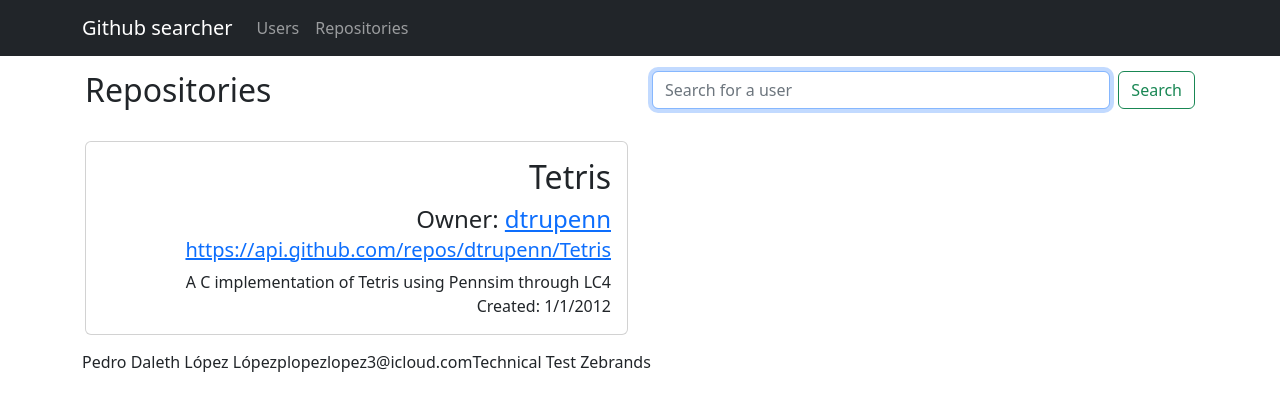
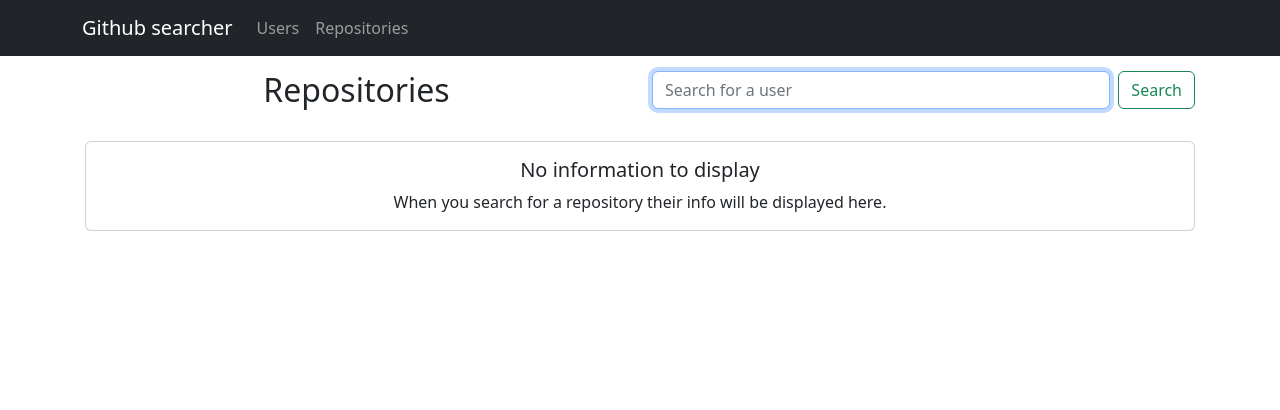
Before and after one commit to Daleth50/zerandsTest, a React (Create React App) app: page /repositories in a window 1280 px wide. Shown: the top 410 px of the page. Built offline with nearby package versions, Linux system fonts and the light colour scheme.

Commit message:
improved users and repositories pages

```diff
--- a/src/App.css
+++ b/src/App.css
@@ -1,5 +1,6 @@
 .App {
   text-align: center;
+  height: 100%;
 }
 
 .App-logo {
@@ -36,3 +37,7 @@
     transform: rotate(360deg);
   }
 }
+
+html, body {
+  height: 100%;
+}
--- a/src/App.js
+++ b/src/App.js
@@ -5,10 +5,10 @@ import Navigation from "./navigation/navigation";
 
 function App() {
   return (
-    <div>
+    <div className="App">
       <NavBar></NavBar>
       <Navigation></Navigation>
-      <Footer></Footer>
+      {/* <Footer></Footer> */}
     </div>
   );
 }
--- a/src/app/pages/repositories.js
+++ b/src/app/pages/repositories.js
@@ -25,137 +25,7 @@ import appConfig from "../config/app.config";
 export default function RepositoriesComponent(props) {
   const [search, setSearch] = React.useState("");
   const [working, setWorking] = React.useState(false);
-  const [results, setResults] = React.useState([
-    {
-      id: 3081286,
-      node_id: "MDEwOlJlcG9zaXRvcnkzMDgxMjg2",
-      name: "Tetris",
-      full_name: "dtrupenn/Tetris",
-      owner: {
-        login: "dtrupenn",
-        id: 872147,
-        node_id: "MDQ6VXNlcjg3MjE0Nw==",
-        avatar_url:
-          "https://secure.gravatar.com/avatar/e7956084e75f239de85d3a31bc172ace?d=https://a248.e.akamai.net/assets.github.com%2Fimages%2Fgravatars%2Fgravatar-user-420.png",
-        gravatar_id: "",
-        url: "https://api.github.com/users/dtrupenn",
-        received_events_url:
-          "https://api.github.com/users/dtrupenn/received_events",
-        type: "User",
-        html_url: "https://github.com/octocat",
-        followers_url: "https://api.github.com/users/octocat/followers",
-        following_url:
-          "https://api.github.com/users/octocat/following{/other_user}",
-        gists_url: "https://api.github.com/users/octocat/gists{/gist_id}",
-        starred_url:
-          "https://api.github.com/users/octocat/starred{/owner}{/repo}",
-        subscriptions_url: "https://api.github.com/users/octocat/subscriptions",
-        organizations_url: "https://api.github.com/users/octocat/orgs",
-        repos_url: "https://api.github.com/users/octocat/repos",
-        events_url: "https://api.github.com/users/octocat/events{/privacy}",
-        site_admin: true,
-      },
-      private: false,
-      html_url: "https://github.com/dtrupenn/Tetris",
-      description: "A C implementation of Tetris using Pennsim through LC4",
-      fork: false,
-      url: "https://api.github.com/repos/dtrupenn/Tetris",
-      created_at: "2012-01-01T00:31:50Z",
-      updated_at: "2013-01-05T17:58:47Z",
-      pushed_at: "2012-01-01T00:37:02Z",
-      homepage: "https://github.com",
-      size: 524,
-      stargazers_count: 1,
-      watchers_count: 1,
-      language: "Assembly",
-      forks_count: 0,
-      open_issues_count: 0,
-      master_branch: "master",
-      default_branch: "master",
-      score: 1,
-      archive_url:
-        "https://api.github.com/repos/dtrupenn/Tetris/{archive_format}{/ref}",
-      assignees_url:
-        "https://api.github.com/repos/dtrupenn/Tetris/assignees{/user}",
-      blobs_url: "https://api.github.com/repos/dtrupenn/Tetris/git/blobs{/sha}",
-      branches_url:
-        "https://api.github.com/repos/dtrupenn/Tetris/branches{/branch}",
-      collaborators_url:
-        "https://api.github.com/repos/dtrupenn/Tetris/collaborators{/collaborator}",
-      comments_url:
-        "https://api.github.com/repos/dtrupenn/Tetris/comments{/number}",
-      commits_url: "https://api.github.com/repos/dtrupenn/Tetris/commits{/sha}",
-      compare_url:
-        "https://api.github.com/repos/dtrupenn/Tetris/compare/{base}...{head}",
-      contents_url:
-        "https://api.github.com/repos/dtrupenn/Tetris/contents/{+path}",
-      contributors_url:
-        "https://api.github.com/repos/dtrupenn/Tetris/contributors",
-      deployments_url:
-        "https://api.github.com/repos/dtrupenn/Tetris/deployments",
-      downloads_url: "https://api.github.com/repos/dtrupenn/Tetris/downloads",
-      events_url: "https://api.github.com/repos/dtrupenn/Tetris/events",
-      forks_url: "https://api.github.com/repos/dtrupenn/Tetris/forks",
-      git_commits_url:
-        "https://api.github.com/repos/dtrupenn/Tetris/git/commits{/sha}",
-      git_refs_url:
-        "https://api.github.com/repos/dtrupenn/Tetris/git/refs{/sha}",
-      git_tags_url:
-        "https://api.github.com/repos/dtrupenn/Tetris/git/tags{/sha}",
-      git_url: "git:github.com/dtrupenn/Tetris.git",
-      issue_comment_url:
-        "https://api.github.com/repos/dtrupenn/Tetris/issues/comments{/number}",
-      issue_events_url:
-        "https://api.github.com/repos/dtrupenn/Tetris/issues/events{/number}",
-      issues_url:
-        "https://api.github.com/repos/dtrupenn/Tetris/issues{/number}",
-      keys_url: "https://api.github.com/repos/dtrupenn/Tetris/keys{/key_id}",
-      labels_url: "https://api.github.com/repos/dtrupenn/Tetris/labels{/name}",
-      languages_url: "https://api.github.com/repos/dtrupenn/Tetris/languages",
-      merges_url: "https://api.github.com/repos/dtrupenn/Tetris/merges",
-      milestones_url:
-        "https://api.github.com/repos/dtrupenn/Tetris/milestones{/number}",
-      notifications_url:
-        "https://api.github.com/repos/dtrupenn/Tetris/notifications{?since,all,participating}",
-      pulls_url: "https://api.github.com/repos/dtrupenn/Tetris/pulls{/number}",
-      releases_url:
-        "https://api.github.com/repos/dtrupenn/Tetris/releases{/id}",
-      ssh_url: "git@github.com:dtrupenn/Tetris.git",
-      stargazers_url: "https://api.github.com/repos/dtrupenn/Tetris/stargazers",
-      statuses_url:
-        "https://api.github.com/repos/dtrupenn/Tetris/statuses/{sha}",
-      subscribers_url:
-        "https://api.github.com/repos/dtrupenn/Tetris/subscribers",
-      subscription_url:
-        "https://api.github.com/repos/dtrupenn/Tetris/subscription",
-      tags_url: "https://api.github.com/repos/dtrupenn/Tetris/tags",
-      teams_url: "https://api.github.com/repos/dtrupenn/Tetris/teams",
-      trees_url: "https://api.github.com/repos/dtrupenn/Tetris/git/trees{/sha}",
-      clone_url: "https://github.com/dtrupenn/Tetris.git",
-      mirror_url: "git:git.example.com/dtrupenn/Tetris",
-      hooks_url: "https://api.github.com/repos/dtrupenn/Tetris/hooks",
-      svn_url: "https://svn.github.com/dtrupenn/Tetris",
-      forks: 1,
-      open_issues: 1,
-      watchers: 1,
-      has_issues: true,
-      has_projects: true,
-      has_pages: true,
-      has_wiki: true,
-      has_downloads: true,
-      archived: true,
-      disabled: true,
-      visibility: "private",
-      license: {
-        key: "mit",
-        name: "MIT License",
-        url: "https://api.github.com/licenses/mit",
-        spdx_id: "MIT",
-        node_id: "MDc6TGljZW5zZW1pdA==",
-        html_url: "https://api.github.com/licenses/mit",
-      },
-    },
-  ]);
+  const [results, setResults] = React.useState([]);
 
   React.useEffect(() => {
     if (!working && search !== "") {
@@ -184,37 +54,10 @@ export default function RepositoriesComponent(props) {
       });
   };
 
-  return (
-    <Container style={{ flex: 1, padding: 15, justifyContent: "center" }}>
-      <Row xs={1} md={2}>
-        <Col>
-          <h2>Repositories</h2>
-        </Col>
-        <Col>
-          <Search setSearch={setSearch} placeHolder="Search for a user" />
-        </Col>
-      </Row>
-      {!results && (
+  const RenderResults = () => {
+    return results.map((el) => (
       <div className="pt-4">
-          <Card style={{ width: "100%" }}>
-            <Card.Body>
-              <Card.Title>No information to display</Card.Title>
-              <Card.Text>
-                When you search for a repository their info will be displayed
-                here.
-              </Card.Text>
-            </Card.Body>
-          </Card>
-        </div>
-      )}
-
-      {results && (
-        <Row xs={1} md={2}>
-          {results.map((el) => (
-            <div className="pt-4">
-              <Card>
-                <Row>
-                  <Col>
+        <Card style={{ boxShadow: "2px" }}>
           <Card.Body>
             <Card.Title>
               <div style={{ textAlign: "end" }}>
@@ -239,24 +82,63 @@ export default function RepositoriesComponent(props) {
             <Card.Text>
               <div style={{ textAlign: "end" }}>
                 <div>
-                            <span style={{ paddingLeft: 2 }}>
+                  <span
+                    style={{
+                      paddingLeft: 2,
+                      textOverflow: "ellipsis",
+                    }}
+                  >
                     {el.description}
                   </span>
                 </div>
                 <div>
                   <span>
-                              Created:{" "}
-                              {new Date(el.created_at).toLocaleDateString()}
+                    Created: {new Date(el.created_at).toLocaleDateString()}
                   </span>
                 </div>
               </div>
             </Card.Text>
           </Card.Body>
+        </Card>
+      </div>
+    ));
+  };
+
+  return (
+    <Container
+      style={{
+        flex: 1,
+        padding: 15,
+        justifyContent: "center",
+        overflow: "auto",
+        height: "100%",
+      }}
+    >
+      <Row xs={1} md={2}>
+        <Col>
+          <h2>Repositories</h2>
+        </Col>
+        <Col>
+          <Search setSearch={setSearch} placeHolder="Search for a user" />
         </Col>
       </Row>
+      {results.length === 0 && (
+        <div className="pt-4">
+          <Card style={{ width: "100%" }}>
+            <Card.Body>
+              <Card.Title>No information to display</Card.Title>
+              <Card.Text>
+                When you search for a repository their info will be displayed
+                here.
+              </Card.Text>
+            </Card.Body>
           </Card>
         </div>
-          ))}
+      )}
+
+      {results && (
+        <Row xs={1} md={2}>
+          <RenderResults />
         </Row>
       )}
     </Container>
--- a/src/app/pages/users.js
+++ b/src/app/pages/users.js
@@ -25,7 +25,7 @@ import appConfig from "../config/app.config";
 export default function UsersComponents() {
   const [search, setSearch] = React.useState("");
   const [working, setWorking] = React.useState(false);
-  const [results, setResults] = React.useState();
+  const [results, setResults] = React.useState([]);
 
   React.useEffect(() => {
     if (!working && search !== "") {
@@ -54,32 +54,8 @@ export default function UsersComponents() {
       });
   };
 
-  return (
-    <Container style={{ flex: 1, padding: 15, justifyContent: "center" }}>
-      <Row xs={1} md={2}>
-        <Col>
-          <h2>Users</h2>
-        </Col>
-        <Col>
-          <Search setSearch={setSearch} placeHolder="Search for a user" />
-        </Col>
-      </Row>
-      {!results && (
-        <div className="pt-4">
-          <Card style={{ width: "100%" }}>
-            <Card.Body>
-              <Card.Title>No information to display</Card.Title>
-              <Card.Text>
-                When you search for a user their info will be displayed here.
-              </Card.Text>
-            </Card.Body>
-          </Card>
-        </div>
-      )}
-
-      {results && (
-        <Row xs={1} md={2}>
-          {results.map((el) => (
+  const RenderResults = () => {
+    return results.map((el) => (
       <div className="pt-4">
         <Card>
           <Row>
@@ -114,7 +90,35 @@ export default function UsersComponents() {
           </Row>
         </Card>
       </div>
-          ))}
+    ));
+  };
+
+  return (
+    <Container style={{ flex: 1, padding: 15, justifyContent: "center" }}>
+      <Row xs={1} md={2}>
+        <Col>
+          <h2>Users</h2>
+        </Col>
+        <Col>
+          <Search setSearch={setSearch} placeHolder="Search for a user" />
+        </Col>
+      </Row>
+      {results.length === 0 && (
+        <div className="pt-4">
+          <Card style={{ width: "100%" }}>
+            <Card.Body>
+              <Card.Title>No information to display</Card.Title>
+              <Card.Text>
+                When you search for a user their info will be displayed here.
+              </Card.Text>
+            </Card.Body>
+          </Card>
+        </div>
+      )}
+
+      {results && (
+        <Row xs={1} md={2}>
+          <RenderResults />
         </Row>
       )}
     </Container>
```
Lines whose indentation alone changed are shown as unchanged.
